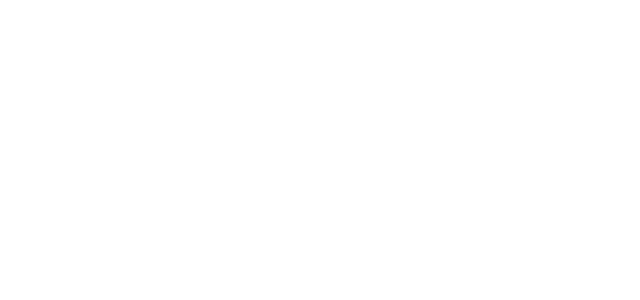
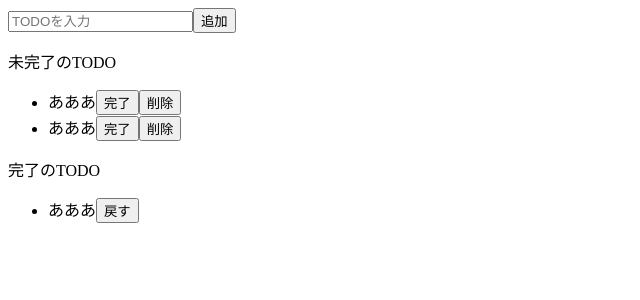
Before and after one commit to pumoyuz/udemy-modern-javascipt-react-beginner-2, a React (Create React App) app: page / in a window 1280 px wide. Shown: the top 300 px of the page, without its empty margins (0-640 px from the left). Built offline with nearby package versions, Linux system fonts and the light colour scheme.

Commit message:
50. JSXで構造を作成

```diff
--- a/src/App.jsx
+++ b/src/App.jsx
@@ -2,5 +2,36 @@
 import "./styles.css";
 
 export const App = () => {
-  return <div></div>;
+  return (
+    <>
+      <div>
+        <input placeholder="TODOを入力" />
+        <button>追加</button>
+      </div>
+      <div>
+        <p>未完了のTODO</p>
+        <ul>
+          <li>
+            <span>あああ</span>
+            <button>完了</button>
+            <button>削除</button>
+          </li>
+          <li>
+            <span>あああ</span>
+            <button>完了</button>
+            <button>削除</button>
+          </li>
+        </ul>
+      </div>
+      <div>
+        <p>完了のTODO</p>
+        <ul>
+          <li>
+            <span>あああ</span>
+            <button>戻す</button>
+          </li>
+        </ul>
+      </div>
+    </>
+  );
 };
```
